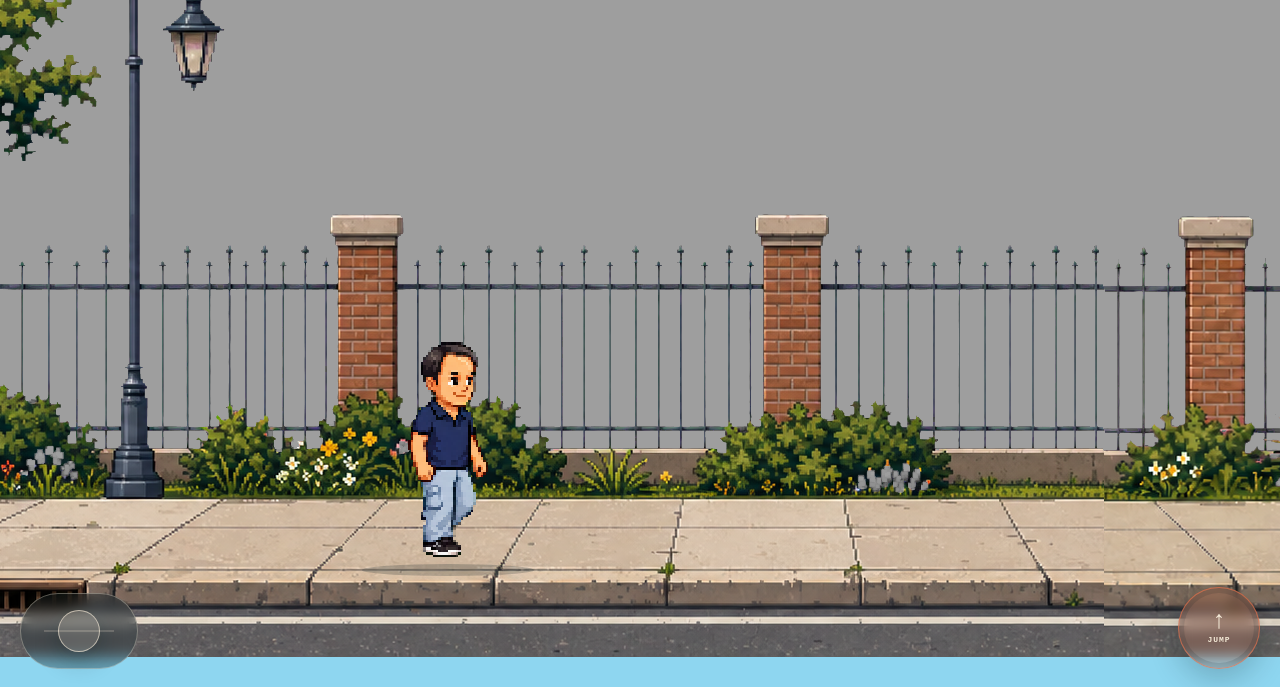
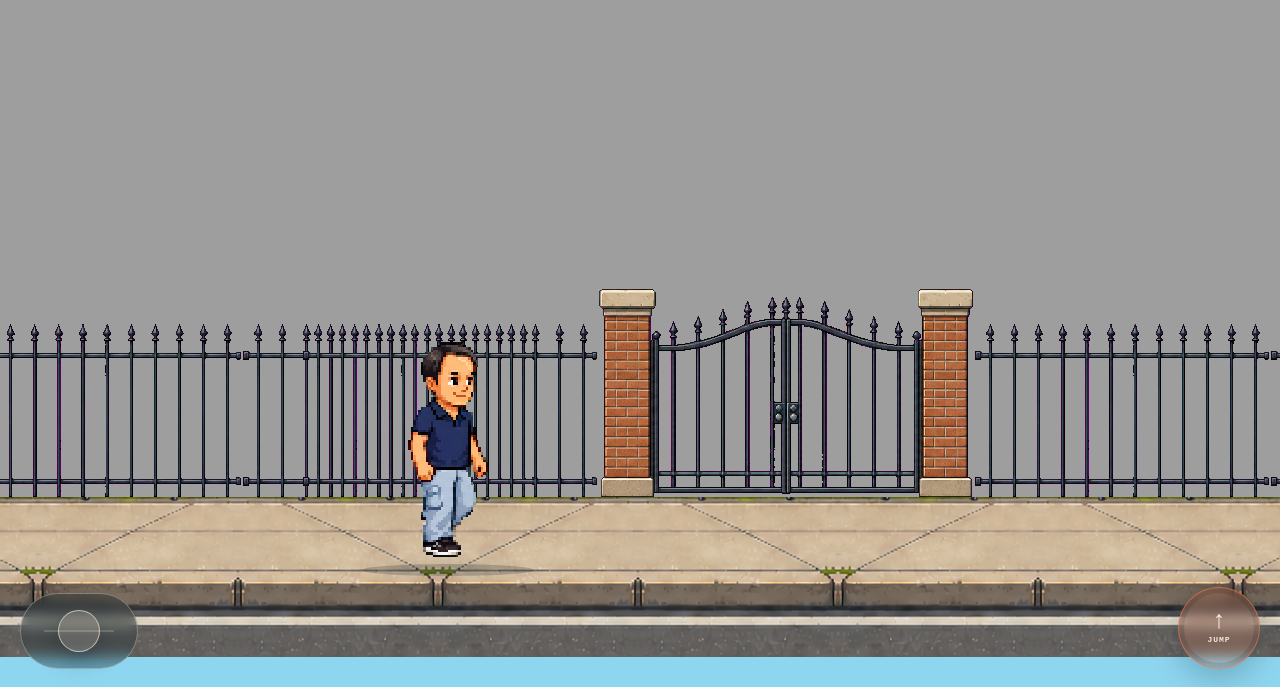
Before and after one commit to dmarkel/dmarkel-website, a website: page houston.html in a window 1280 px wide. Shown: the part 113-800 px from the top of the page. Drawn offline with Linux system fonts and the light colour scheme.

Commit message:
feat: render modular Houston foreground

```diff
--- a/houston.html
+++ b/houston.html
@@ -34,6 +34,6 @@
         </button>
       </div>
     </main>
-    <script type="module" src="src/houston-game.js?v=chapter-4"></script>
+    <script type="module" src="src/houston-game.js?v=chapter-5"></script>
   </body>
 </html>
--- a/src/houston-game.js
+++ b/src/houston-game.js
@@ -1,5 +1,7 @@
 import { FIXED_STEP, SPRITES } from "./config.js";
+import { ASSETS, buildHoustonForeground } from "./houston-foreground.js";
 import { createInput } from "./input.js";
+import { groundTileTransforms, propTransform } from "./modular-foreground.js";
 import { createCamera, stepCamera } from "./parallax.js";
 import { createPlayer, selectAnimation, stepPlayer } from "./player.js";
 import { layerPanelTransforms, sceneWorld } from "./scene-geometry.js";
@@ -23,17 +25,8 @@
     ],
     factor: 0.38,
   },
-  {
-    name: "foreground",
-    paths: [
-      "assets/backgrounds/houston-chapter/foreground-01-v3.png",
-      "assets/backgrounds/houston-chapter/foreground-02-v3.png",
-      "assets/backgrounds/houston-chapter/foreground-03-v4.png",
-      "assets/backgrounds/houston-chapter/foreground-04-v3.png",
-    ],
-    factor: 1,
-  },
 ]);
+const FOREGROUND = buildHoustonForeground();
 
 const stage = document.querySelector(".stage");
 const canvas = document.querySelector("#game");
@@ -54,6 +47,10 @@
     CHAPTER_LAYERS.flatMap(({ name, paths }) => (
       paths.map((path, index) => [`${name}-${index}`, path])
     )),
+  ),
+  ground: FOREGROUND.ground.path,
+  ...Object.fromEntries(
+    Object.entries(ASSETS).map(([id, asset]) => [`foreground-${id}`, asset.path]),
   ),
 };
 
@@ -156,6 +153,56 @@
         transform.height,
       );
     });
+  }
+
+  const sceneY = world.floorY - ART.groundLine * world.scale;
+  const groundTransforms = groundTileTransforms(
+    cameraX,
+    viewport.width,
+    world.width,
+    world.scale,
+    FOREGROUND.ground.width,
+    FOREGROUND.ground.height,
+    FOREGROUND.ground.topSourceY,
+    sceneY,
+  );
+  for (const transform of groundTransforms) {
+    context.drawImage(
+      images.ground,
+      transform.x,
+      transform.y,
+      transform.width,
+      transform.height,
+    );
+  }
+
+  for (const prop of FOREGROUND.props) {
+    const asset = ASSETS[prop.assetId];
+    const transform = propTransform(
+      prop,
+      asset.width,
+      asset.height,
+      cameraX,
+      world.scale,
+      sceneY,
+    );
+    if (transform.x + transform.width < 0 || transform.x > viewport.width) continue;
+    const image = images[`foreground-${prop.assetId}`];
+    if (transform.mirror) {
+      context.save();
+      context.translate(transform.x + transform.width, transform.y);
+      context.scale(-1, 1);
+      context.drawImage(image, 0, 0, transform.width, transform.height);
+      context.restore();
+    } else {
+      context.drawImage(
+        image,
+        transform.x,
+        transform.y,
+        transform.width,
+        transform.height,
+      );
+    }
   }
 }
 
```
Also changed, not shown: 1 other file.
